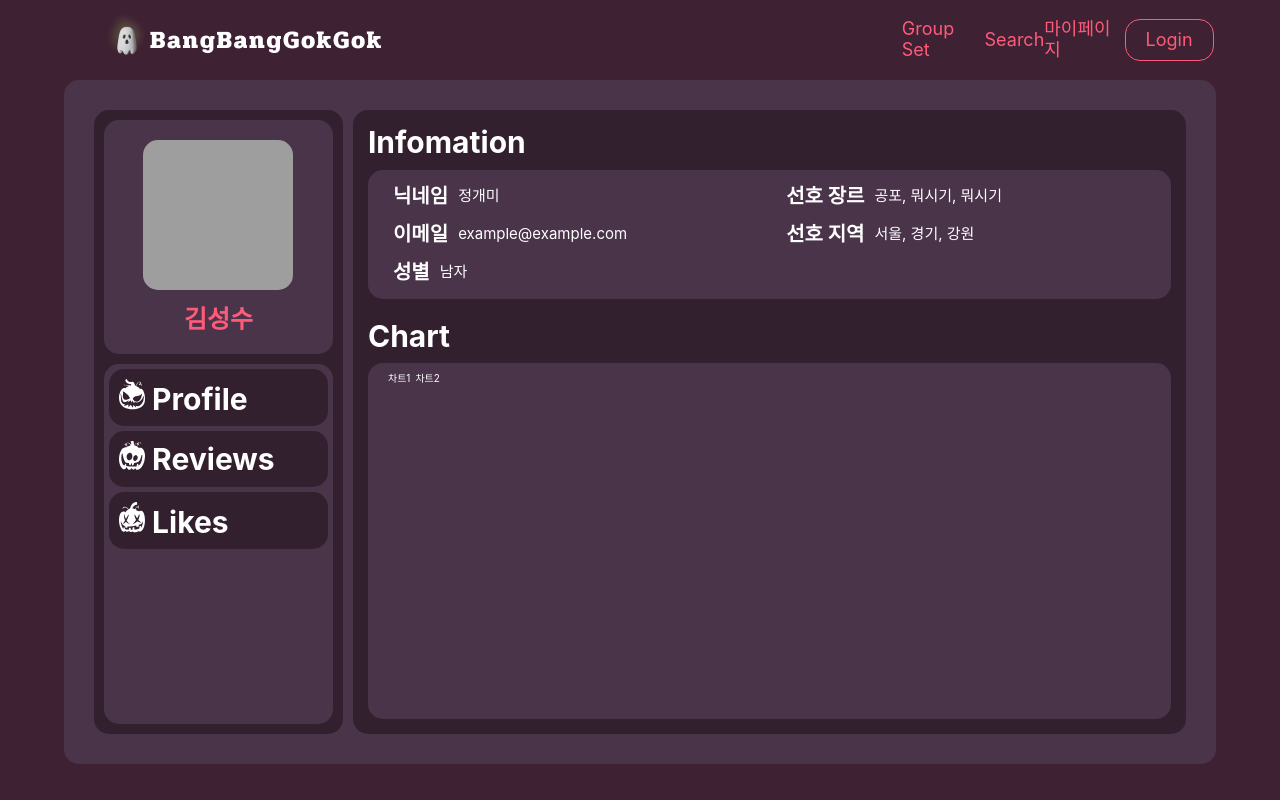
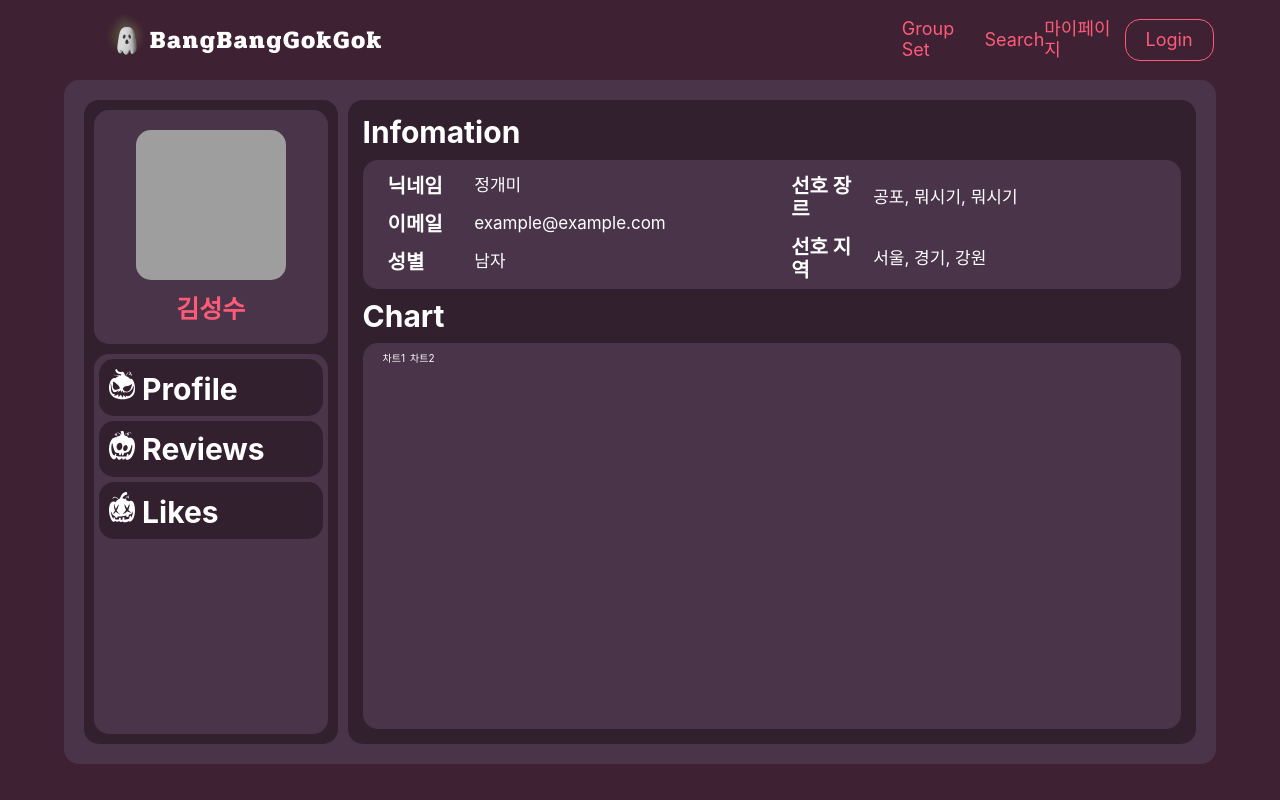
Before and after one commit to predictyson/BangBangGokGok, a React (Vite) app in the folder FrontEnd/: page /mypage in a window 1280 px wide. Shown: the top 800 px of the page. Built offline with nearby package versions, Linux system fonts and the light colour scheme; grey boxes are pictures that could not be loaded.

Commit message:
💡 refactor: 마이페이지 레이아웃 수정
- 미디어 쿼리 적용
- 레이아웃 삐저나오는 부분 수정

```diff
--- a/FrontEnd/src/pages/MyPage.tsx
+++ b/FrontEnd/src/pages/MyPage.tsx
@@ -72,6 +72,9 @@ const ContentWrapper = styled.div`
   height: 95%;
   margin: 0 auto;
   padding: 3rem;
+  @media (max-height: 800px) {
+    padding: 2rem;
+  }
   gap: 1rem;
   display: flex;
   flex-direction: row;
--- a/FrontEnd/src/pages/MyPage/LikeThemesSection.tsx
+++ b/FrontEnd/src/pages/MyPage/LikeThemesSection.tsx
@@ -21,18 +21,26 @@ export default function LikeThemesSection() {
   ]);
 
   return (
-    <>
+    <SectionWrapper>
       <SectionTitle>Likes List</SectionTitle>
       <SectionContentWrapper>
-        <OverlapWrapper>
+        <OverflowWrapper>
           {dummyLikes.map((like) => (
             <ThemeItem key={like.id}>{like.title}</ThemeItem>
           ))}
-        </OverlapWrapper>
+        </OverflowWrapper>
       </SectionContentWrapper>
-    </>
+    </SectionWrapper>
   );
 }
+
+const SectionWrapper = styled.div`
+  display: flex;
+  flex-direction: column;
+  gap: 1rem;
+  width: 100%;
+  height: 100%;
+`;
 
 const SectionTitle = styled.h1`
   font-size: 3rem;
@@ -42,22 +50,24 @@ const SectionTitle = styled.h1`
 `;
 
 const SectionContentWrapper = styled.div`
-  height: 49.2rem;
   border-radius: 1.5rem;
-  margin: 1rem 0;
-  padding: 1rem;
+  height: 91%;
+  @media (max-height: 800px) {
+    height: 87%;
+  }
+  padding: 1.5rem;
   background-color: ${theme.colors.containerLight};
 `;
 
-const OverlapWrapper = styled.div`
-  height: 100%;
+const OverflowWrapper = styled.div`
   overflow: auto;
   display: flex;
   flex-direction: row;
   flex-wrap: wrap;
   justify-content: flex-start;
   gap: 1.5rem;
-  border-radius: 0.5rem;
+  border-radius: 1.5rem;
+  height: 100%;
 `;
 
 const ThemeItem = styled.div`
--- a/FrontEnd/src/pages/MyPage/MyReviewsSection.tsx
+++ b/FrontEnd/src/pages/MyPage/MyReviewsSection.tsx
@@ -19,6 +19,7 @@ export default function MyReviewsSection() {
 const SectionWrapper = styled.div`
   display: flex;
   flex-direction: column;
+  gap: 1rem;
   width: 100%;
   height: 100%;
 `;
@@ -39,7 +40,6 @@ const SectionContentWrapper = styled.div`
   gap: 1rem;
   height: 100%;
   border-radius: 1.5rem;
-  margin: 1rem 0;
 `;
 
 const reviews = [
--- a/FrontEnd/src/pages/MyPage/ProfileInfoSection.tsx
+++ b/FrontEnd/src/pages/MyPage/ProfileInfoSection.tsx
@@ -7,6 +7,7 @@ export default function ProfileInfoSection() {
     <ProfileWrapper>
       <SectionTitle>Infomation</SectionTitle>
       <SectionContentWrapper>
+        <SectionFirstColumn>
           <ContentWrapper>
             <ContentTitle>닉네임</ContentTitle>
             <Content>정개미</Content>
@@ -19,6 +20,8 @@ export default function ProfileInfoSection() {
             <ContentTitle>성별</ContentTitle>
             <Content>남자</Content>
           </ContentWrapper>
+        </SectionFirstColumn>
+        <SectionSecondColumn>
           <ContentWrapper>
             <ContentTitle>선호 장르</ContentTitle>
             <Content>공포, 뭐시기, 뭐시기</Content>
@@ -27,6 +30,7 @@ export default function ProfileInfoSection() {
             <ContentTitle>선호 지역</ContentTitle>
             <Content>서울, 경기, 강원</Content>
           </ContentWrapper>
+        </SectionSecondColumn>
       </SectionContentWrapper>
       <SectionTitle>Chart</SectionTitle>
       <ChartWrapper>
@@ -61,7 +65,20 @@ const SectionContentWrapper = styled.div`
   background-color: ${theme.colors.containerLight};
   padding: 1rem 2rem;
   border-radius: 1.5rem;
-  margin: 0 0 1rem 0;
+`;
+
+const SectionFirstColumn = styled.div`
+  display: flex;
+  flex-direction: column;
+  gap: 0.5rem;
+  flex-basis: 50%;
+`;
+
+const SectionSecondColumn = styled.div`
+  display: flex;
+  flex-direction: column;
+  gap: 0.5rem;
+  flex-basis: 50%;
 `;
 
 const ContentWrapper = styled.div`
@@ -74,6 +91,7 @@ const ContentWrapper = styled.div`
 `;
 
 const ContentTitle = styled.h2`
+  flex-basis: 20%;
   font-size: 2rem;
   font-weight: ${theme.fontWeight.bold};
   color: ${theme.colors.white};
@@ -81,7 +99,8 @@ const ContentTitle = styled.h2`
 `;
 
 const Content = styled.div`
-  font-size: 1.5rem;
+  flex-basis: 80%;
+  font-size: 1.7rem;
   font-weight: ${theme.fontWeight.normal};
   color: ${theme.colors.white};
 `;
```
Lines whose indentation alone changed are shown as unchanged.
